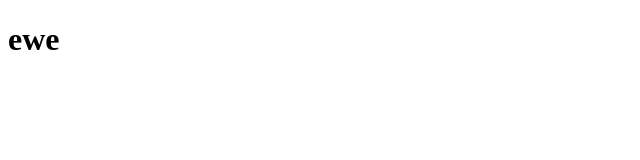
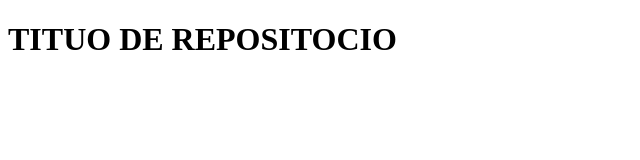
Before and after one commit to PabloVi330/academlo, a plain HTML site: page index.html in a window 1280 px wide. Shown: the whole page, without its empty margins (0-640 px from the left). Drawn offline with Linux system fonts and the light colour scheme.

Commit message:
se agrego el titulo

```diff
--- a/index.html
+++ b/index.html
@@ -7,6 +7,6 @@
     <title>Document</title>
 </head>
 <body>
-    <h1>ewe</h1>
+    <h1>TITUO DE REPOSITOCIO</h1>
 </body>
 </html>
```
